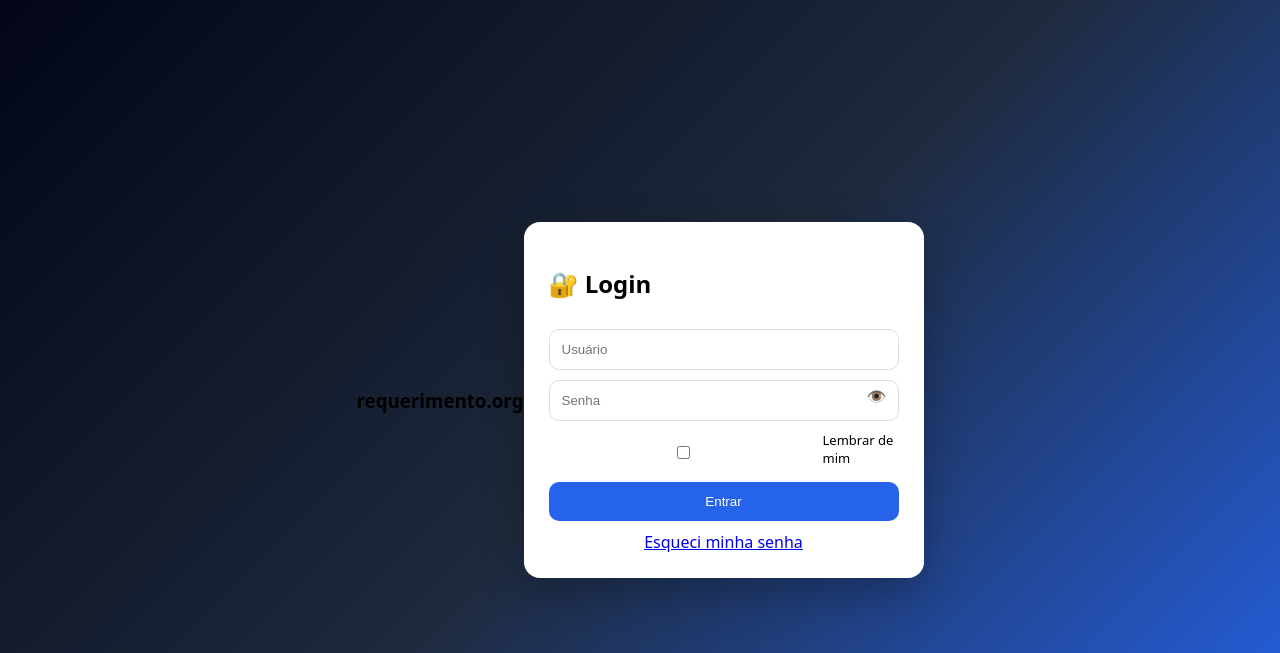
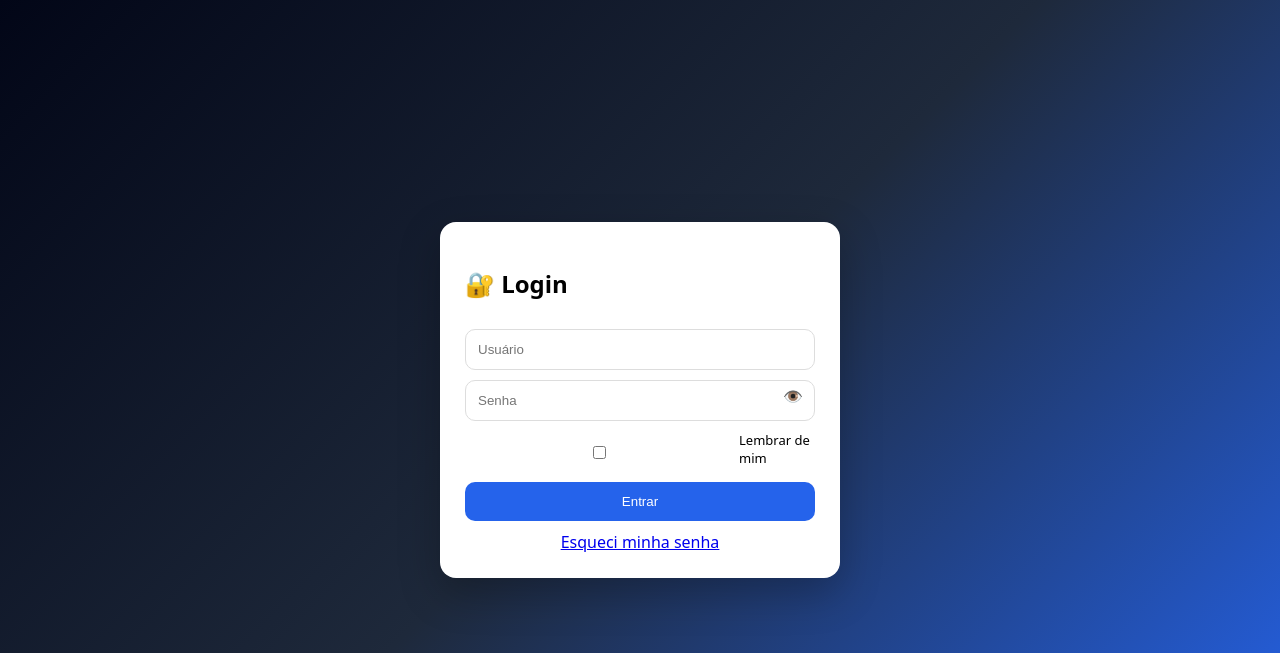
Before and after one commit to thiagoTBA/ata-online, a Flask app: page /login in a window 1280 px wide. Shown: the top 653 px of the page. Run offline with Flask 3, Linux system fonts and the light colour scheme; some libraries are stand-ins or nearby versions.

Commit message:
update login page
remove name

```diff
--- a/templates/login.html
+++ b/templates/login.html
@@ -74,12 +74,13 @@ input {
   box-sizing: border-box;
 }
 </style>
-<h3 style="text-align:center;">requerimento.org</h3>
+
 </head>
 
 <body>
 
 <div class="card">
+
   <h2>🔐 Login</h2>
 
   {% if error %}
```
